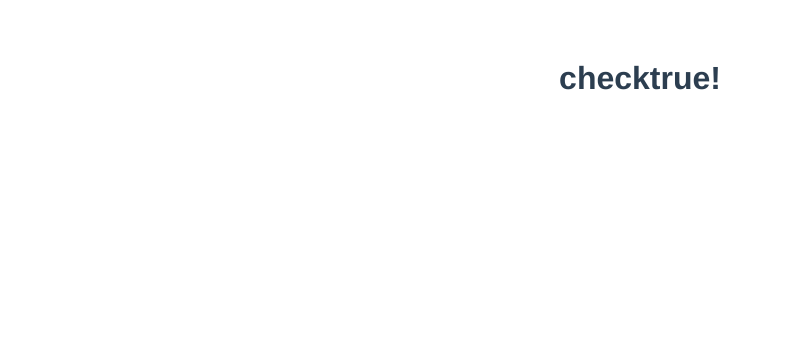
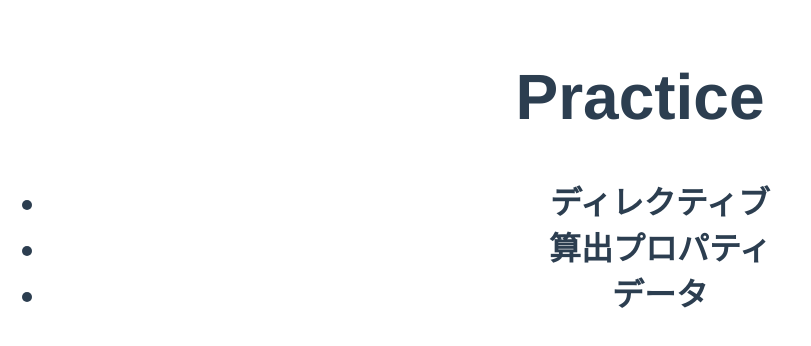
Before and after one commit to 9010atuy/WebAppTraining, a Vue app in the folder vueTraining/sandbox-project/: page / in a window 1280 px wide. Shown: the top 346 px of the page, without its empty margins (0-811 px from the left). Built offline with nearby package versions, Linux system fonts and the light colour scheme.

Commit message:
add template in template

```diff
--- a/vueTraining/sandbox-project/src/components/Practice.vue
+++ b/vueTraining/sandbox-project/src/components/Practice.vue
@@ -1,8 +1,13 @@
 <template>
     <div id="practice">
-        <div v-if="result">resulttrue!</div>
-        <div v-else-if="check">checktrue!</div>
-        <div v-else>false!</div>
+        <template v-if="result">
+            <h1>Practice</h1>
+            <ul>
+                <li>ディレクティブ</li>
+                <li>算出プロパティ</li>
+                <li>データ</li>
+            </ul>
+        </template>
     </div>
 </template>
 
@@ -11,7 +16,7 @@ export default {
     name: "Practice",
     data:function(){
         return {
-            result: false,
+            result: true,
             check:true
         }
     }
```
